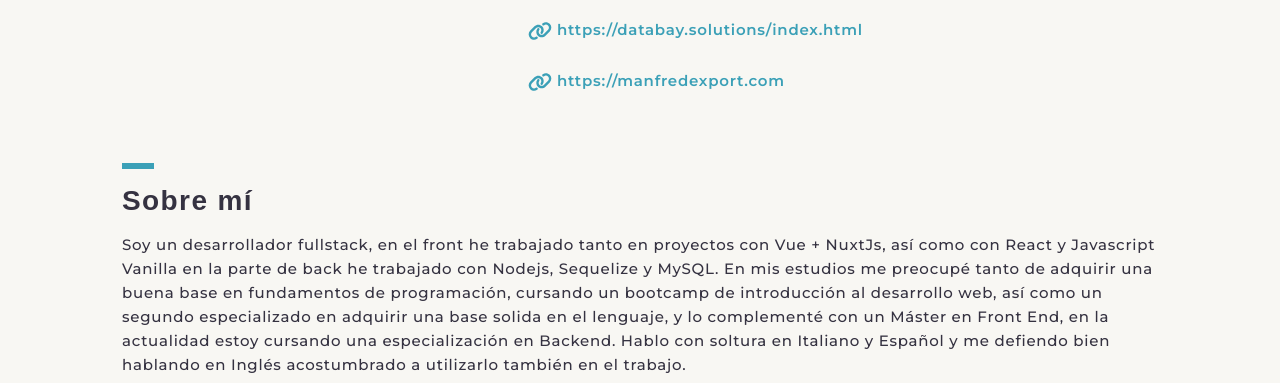
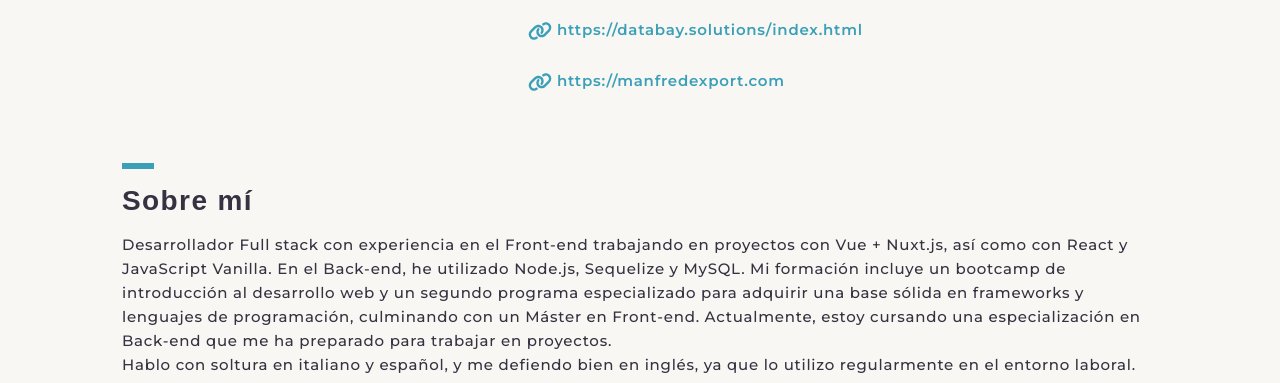
Before and after one commit to salino3/my-spanish-cv-02-2024-, a plain HTML site: page index.html in a window 1280 px wide. Shown: the part 569-952 px from the top of the page. Drawn offline with Linux system fonts and the light colour scheme; a web font is replaced by a local one.

Commit message:
change text description

```diff
--- a/index.html
+++ b/index.html
@@ -553,9 +553,14 @@
       </svg>
       <h2>Sobre mí</h2>
     </div>
-    <p>Soy un desarrollador fullstack, en el front he trabajado tanto en proyectos con Vue + NuxtJs, así como con React y Javascript Vanilla en la parte de back he trabajado con Nodejs, Sequelize y MySQL.
-En mis estudios me preocupé tanto de adquirir una buena base en fundamentos de programación, cursando un bootcamp de introducción al desarrollo web, así como un segundo especializado en adquirir una base solida en el lenguaje, y lo complementé con un Máster en Front End, en la actualidad estoy cursando una especialización en Backend.
-Hablo con soltura en Italiano y Español y me defiendo bien hablando en Inglés acostumbrado a utilizarlo también en el trabajo.</p>
+    <p>
+     Desarrollador Full stack con experiencia en el Front-end trabajando en proyectos con Vue + Nuxt.js, así como con React y JavaScript Vanilla.
+     En el Back-end, he utilizado Node.js, Sequelize y MySQL. Mi formación incluye un bootcamp de introducción al desarrollo web y un segundo
+     programa especializado para adquirir una base sólida en frameworks y lenguajes de programación, culminando con un Máster en Front-end.
+     Actualmente, estoy cursando una especialización en Back-end que me ha preparado para trabajar en proyectos.
+     <br>
+     Hablo con soltura en italiano y español, y me defiendo bien en inglés, ya que lo utilizo regularmente en el entorno laboral.
+</p>
   </section>
 
           <section class="main__section">
```
